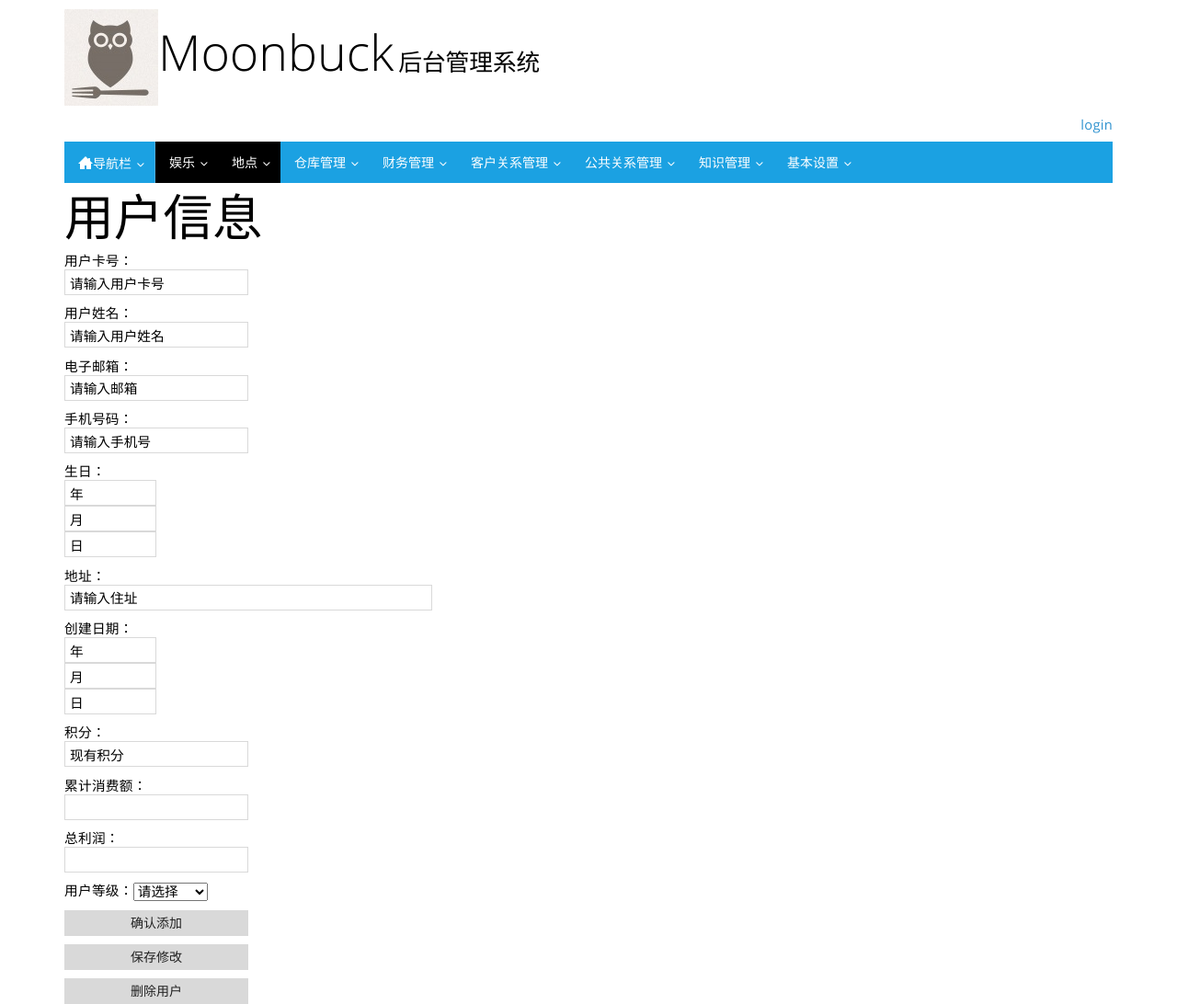
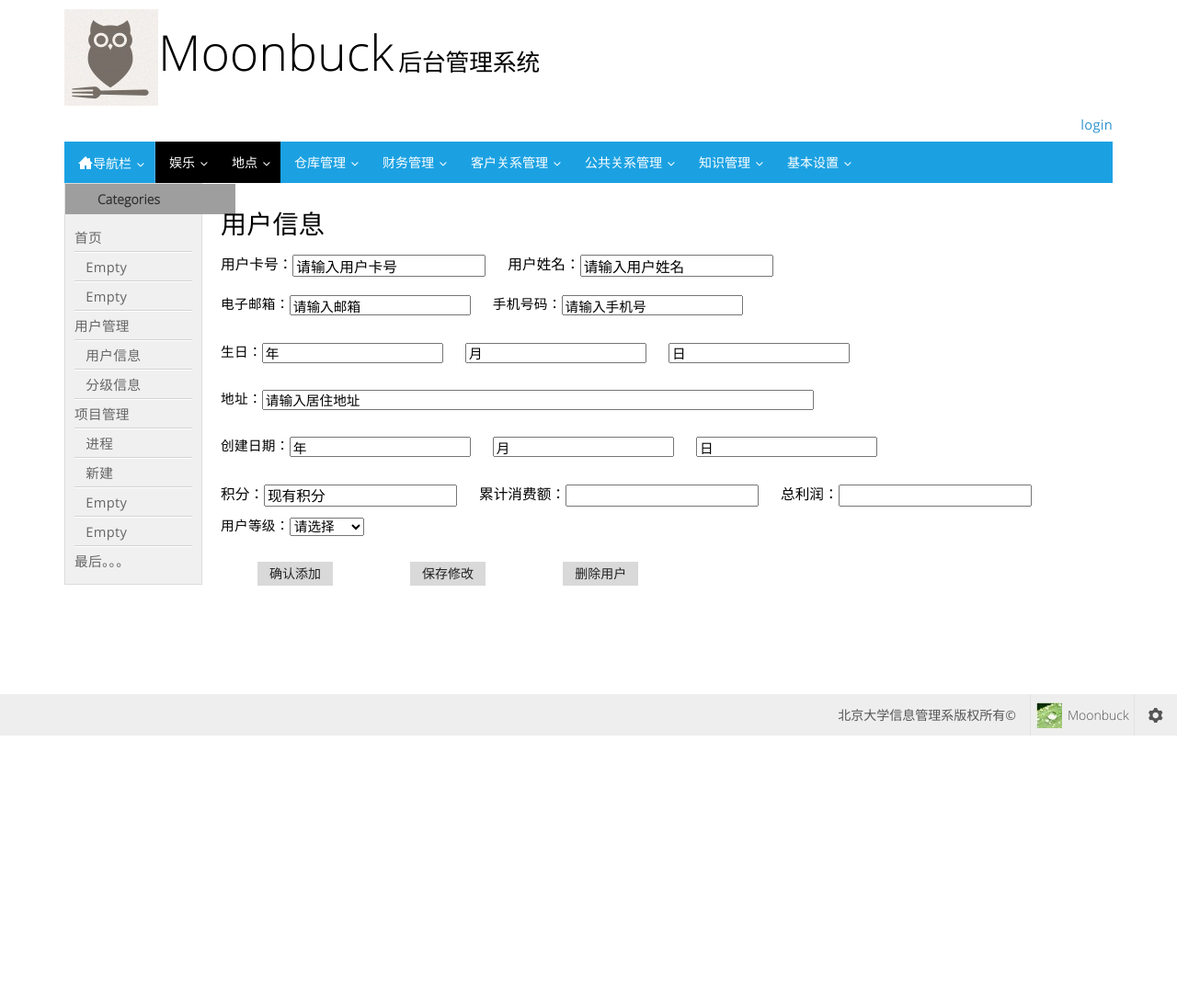
Before and after one commit to yaolm/moonbuck, a Django app: template moonbuck/mis/templates/add_customer.html in a window 1280 px wide. Shown: the whole page at 92% size. After the commit the page ends 800 px from the top, so only its background shows below. Run offline with Django 3.2, Linux system fonts and the light colour scheme; the template is opened without the code that fills it, so the values that code supplies are empty; grey boxes are pictures that could not be loaded.

Commit message:
change_add_customer

```diff
--- a/moonbuck/mis/templates/add_customer.html
+++ b/moonbuck/mis/templates/add_customer.html
@@ -11,11 +11,7 @@
     	<link href="css/mystyle.css" rel="stylesheet" />
         <link rel="icon" href="image/logo.jpg" />
 
-        <style type="text/css">
-div#biaodan {margin: 100px,auto; position:relative;}
-/*div.input-control text{width:500px;}
-input#username,#password {width:250px;height:35px; font-size:17px;}*/
-</style>
+
 
 <title>add_customer</title>
 </head>
@@ -131,31 +127,53 @@ input#username,#password {width:250px;height:35px; font-size:17px;}*/
                     </div>
                 </div>
             </nav>
+<div id="sidebar">
+         <div class="sidebar_box"><span class="bottom"></span>
+            	<h3>Categories</h3>
+                <div class="content">
+                	<ul class="sidebar_list">
+                    	<li class="first"><a href="#">首页</a></li>
+                        <li><a href="#">&nbsp;&nbsp;&nbsp;Empty</a></li>
+                        <li><a href="#">&nbsp;&nbsp;&nbsp;Empty</a></li>
+                        <li><a href="#">用户管理</a></li>
+                        <li><a href="#">&nbsp;&nbsp;&nbsp;用户信息</a></li>
+                        <li><a href="#">&nbsp;&nbsp;&nbsp;分级信息</a></li>
+                        <li><a href="#">项目管理</a></li>
+                        <li><a href="#">&nbsp;&nbsp;&nbsp;进程</a></li>
+                        <li><a href="#">&nbsp;&nbsp;&nbsp;新建</a></li>
+                        <li><a href="#">&nbsp;&nbsp;&nbsp;Empty</a></li>
+                        <li><a href="#">&nbsp;&nbsp;&nbsp;Empty</a></li>
+                        <li class="last"><a href="#">最后。。。</a></li>
+                    </ul>
+                </div>
+            </div>
+         </div>
+
             <div id="biaodan">
 
-<h1>用户信息</h1>
+<h2>用户信息</h2>
 <form action="#">
-<div class="input-control text">
-       <p style="width:200px"> 用户卡号：<input id="userno"  title="Userno"   name="userno" value="请输入用户卡号" type="text" /></p>
-       <p style="width:200px"> 用户姓名：<input id="username"  title="Username" maxlength="50"  name="username" value="请输入用户姓名" type="text" /></p>
-        <p style="width:200px"> 电子邮箱：<input id="email"  title="email" name="email" value="请输入邮箱" type="email" /></p>
-        <p style="width:200px"> 手机号码：<input id="mob_num"  title="mob_num" maxlength="13"  name="mob_num" value="请输入手机号" type="phone" /></p>
 
-        <p style="width:100px">
+       用户卡号：<input id="userno"  title="Userno"   name="userno" value="请输入用户卡号" type="text" />
+      用户姓名：<input id="username"  title="Username" maxlength="50"  name="username" value="请输入用户姓名" type="text" />
+       <p>电子邮箱：<input id="email"  title="email" name="email" value="请输入邮箱" type="email" />
+        手机号码：<input id="mob_num"  title="mob_num" maxlength="13"  name="mob_num" value="请输入手机号" type="phone" /></p>
+
+        <p>
         生日：<input id=""  title="" maxlength="4"  name="" value="年"type="text" />
             <input id="input"  title="" maxlength="2"  name="input" value="月"type="text" />
             <input id=""  title="" maxlength="2"  name="" value="日"type="text" /></p>
 
-         <p style="width:400px"> 地址：<input id=""  title=""   name="" value="请输入住址" type="text" /></p>
+         <p> 地址：<input style="width:600px;" id=""  title=""   name="" value="请输入居住地址" type="text" /></p>
 
-           <p style="width:100px">
+           <p>
            创建日期：<input id=""  title="" maxlength="4"  name="" value="年"type="text" />
            <input id=""  title="" maxlength="2"  name="" value="月"type="text" />
            <input id=""  title="" maxlength="2"  name="" value="日"type="text" /></p>
 
-         <p style="width:200px"> 积分：<input id=""  title=""   name="" value="现有积分" type="text" /></p>
-         <p style="width:200px"> 累计消费额：<input id=""  title=""   name="" value="" type="text" /></p>
-         <p style="width:200px"> 总利润：<input id=""  title=""   name="" value="" type="text" /></p>
+          积分：<input id=""  title=""   name="" value="现有积分" type="text" />
+         累计消费额：<input id=""  title=""   name="" value="" type="text" />
+        总利润：<input id=""  title=""   name="" value="" type="text" />
 
          <p>用户等级：<select id="my-dropdown" name="my-dropdown" >
                         <option value="1"  selected="selected">请选择</option>
@@ -166,12 +184,38 @@ input#username,#password {width:250px;height:35px; font-size:17px;}*/
                     </select>
 </form>
 
- <p style="width:200px"> <input id="submit" value="确认添加" type="submit" /> </p>
-  <p style="width:200px"> <input id="submit" value="保存修改" type="submit" /> </p>
-   <p style="width:200px"> <input id="submit" value="删除用户" type="submit" /> </p>
+ <p> <input style="margin:10px 40px" id="submit" value="确认添加" type="submit" /> <input style="margin:10px 40px" id="submit" value="保存修改" type="submit" /> <input style="margin:10px 40px" id="submit" value="删除用户" type="submit" /> </p>
 
+   </br></br></br></br></br>
     </div>
-    </div>
+
+    <nav class="navigation-bar fixed-bottom light">
+                <nav class="navigation-bar-content">
+                    <div class="element place-right">
+                        <ul class="element-menu drop-up">
+                            <li>
+                                <a class="dropdown-toggle without-icon" href="#" style="padding:0 !important;">
+                                    <span class="icon-cog"></span>
+                                </a>
+                                <ul class="dropdown-menu place-right" data-role="dropdown">
+                                    <li><a href="#">锁定</a></li>
+                                    <li><a href="#">注销</a></li>
+                                    <li><a href="#">退出</a></li>
+                                </ul>
+                            </li>
+                        </ul>
+                    </div>
+                    <span class="element-divider place-right"></span>
+                    <button class="element  image-button image-left place-right">
+                        Moonbuck
+                        <img src="image/11.jpg" />
+                    </button>
+                    <span class="element-divider place-right"></span>
+                    <div class="element place-right">
+                        <span>北京大学信息管理系版权所有&copy;</span>
+                    </div>
+                </nav>
+            </nav>
 
 </body>
 </html>
--- a/moonbuck/mis/templates/css/mystyle.css
+++ b/moonbuck/mis/templates/css/mystyle.css
@@ -1,4 +1,27 @@
 html, body {
     font-family: Helvetica, Tahoma, Arial, 'Hiragino Sans GB', 'Microsoft UI Light', sans-serif;
 }
-.input-control text{width:200px;}
+div#sidebar{float:left; width:150px;}
+h1, h2, h3, h4, h5, h6 { color: #333; font-weight: normal; }
+h3 { font-size: 20px; margin: 0 0 20px; padding: 0; }
+.sidebar_box {
+	position: relative;
+	background: #f0f0f0;
+	margin-bottom: 36px;
+	border: 1px solid #dbdbdb
+}
+.sidebar_box h3 { font-size: 14px; font-weight: 700; padding: 0 10px 0 35px; margin: 0; width: 185px; height: 33px; line-height: 33px; margin-bottom: 0; background: url(images/templatemo_sidebar_header.png)  no-repeat; color: #2f2f2f }
+
+#sidebar .sidebar_box .content {
+	padding: 10px 10px 0;
+}
+#biaodan{position:relative;top:20px;left:20px;}
+
+#sidebar .sidebar_list { margin: 0; padding: 0 0 10px; list-style: none; }
+#sidebar .sidebar_list li { display: block; margin: 0; padding: 5px 0; border-top: 1px solid #fff; border-bottom: 1px solid #d3d3d3 }
+#sidebar .sidebar_list li.first { border-top: none }
+#sidebar .sidebar_list li.last { border-bottom: none }
+#sidebar .sidebar_list li a { color: #666;   }
+#sidebar .sidebar_list li a:hover { color: #000; text-decoration: none }
+div#biaodan{float:left;}
+div#biaodan input{margin:10px 20px 10px 0;}
```
